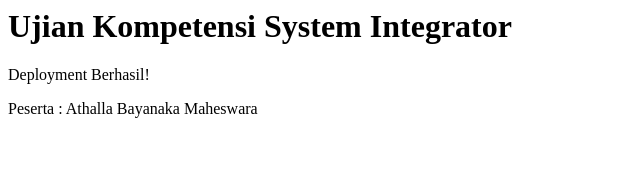
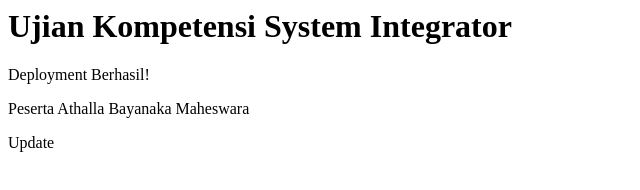
Before and after one commit to Arzenos/proyek-ujk, a plain HTML site: page index.html in a window 1280 px wide. Shown: the full height of the page, 0-640 px from the left. Drawn offline with Linux system fonts and the light colour scheme.

Commit message:
Fixing deployment

```diff
--- a/index.html
+++ b/index.html
@@ -1,3 +1,4 @@
 <h1>Ujian Kompetensi System Integrator</h1>
 <p>Deployment Berhasil!</p>
-<p>Peserta : Athalla Bayanaka Maheswara</p>
+<p>Peserta  Athalla Bayanaka Maheswara</p>
+<p> Update </p>
```
